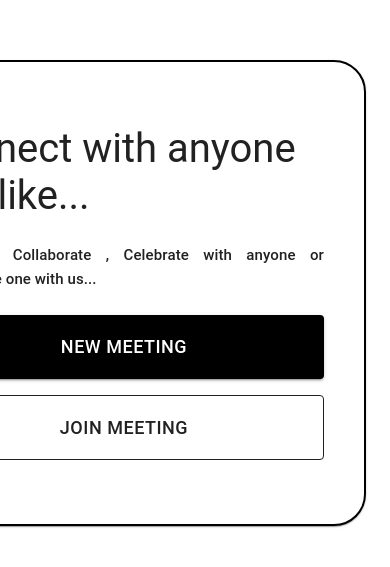
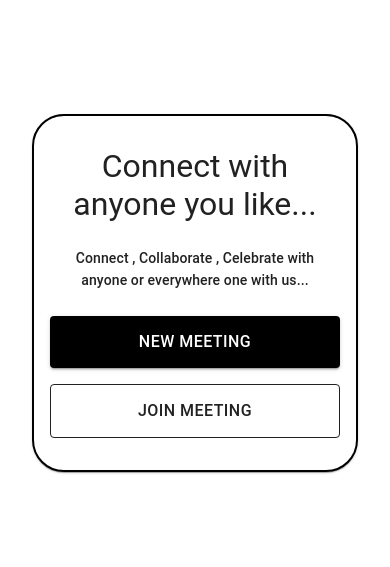
Before and after one commit to nesarw/LinkNest, a React (Vite) app in the folder client/: page / in a window 390 px wide. Shown: the part 137-704 px from the top of the page. Built offline with nearby package versions, Linux system fonts and the light colour scheme; no server answers.

Commit message:
Enhance intro page responsiveness with mobile-friendly design and adaptive styling

```diff
--- a/client/src/pages/intro.jsx
+++ b/client/src/pages/intro.jsx
@@ -1,10 +1,11 @@
 import React from "react";
-import { Box, Button, Card, Container, Stack, Typography } from '@mui/material';
+import { Box, Button, Card, Container, Stack, Typography, useTheme, useMediaQuery } from '@mui/material';
 import { useNavigate } from "react-router-dom";
-
 
 const Intro = () => {
   const navigate = useNavigate();
+  const theme = useTheme();
+  const isMobile = useMediaQuery(theme.breakpoints.down('sm'));
 
   const pushtoHostPage = () => {
     navigate('/join-room?host=true');
@@ -14,40 +15,76 @@ const Intro = () => {
     navigate('/join-room');
   };
 
-  return <
-    Container>
+  return <Container>
     <Box sx={{
-      width: "100%", height: '100vh', display: 'flex', flexDirection: 'column', alignItems: 'flex-end', justifyContent: 'center',
-    }
-
-    }>
+      width: "100%",
+      height: '100vh',
+      display: 'flex',
+      flexDirection: 'column',
+      alignItems: { xs: 'center', sm: 'flex-end' }, // Center on mobile, flex-end on larger screens
+      justifyContent: 'center',
+      pl: { xs: 0, sm: 0 }, // Left padding only for mobile
+      pr: { xs: 0, sm: 0 } // Right padding for mobile
+    }}>
       <Card sx={{
         display: 'flex',
         flexDirection: 'column',
         alignItems: 'center',
         justifyContent: 'center',
-        px: 5, py: 8,
-        width: 400,
+        px: { xs: 2, sm: 5 }, // Smaller horizontal padding on mobile
+        py: { xs: 4, sm: 8 }, // Smaller vertical padding on mobile
+        width: { xs: '85%', sm: 400 }, // Reduced width on mobile
+        maxWidth: { xs: 390, sm: '100%' }, // Max width for mobile
         rowGap: 3,
         border: '2px solid #000',
         borderRadius: 8
       }}>
-        <Typography variant="h3" align="left" fontSize={40}>
-        Connect with anyone you like...
+        <Typography
+          variant="h3"
+          align="center"
+          fontSize={{ xs: 32, sm: 40 }} // Smaller font on mobile
+          sx={{ px: { xs: 2, sm: 0 } }} // Add padding on mobile
+        >
+          Connect with anyone you like...
         </Typography>
-        <Typography variant="h6" align="justify" fontSize={15}>
-        Connect , Collaborate , Celebrate with anyone or everywhere one with us...
+        <Typography
+          variant="h6"
+          align="center"
+          fontSize={{ xs: 14, sm: 15 }}
+          sx={{ px: { xs: 2, sm: 0 } }} // Add padding on mobile
+        >
+          Connect , Collaborate , Celebrate with anyone or everywhere one with us...
         </Typography>
-        <Stack direction='column' alignItems='center' spacing={2} sx={{ width: 1 }}>
-          <Button onClick={pushtoHostPage} fullWidth variant="contained" sx={{ backgroundColor: 'black', color: 'white', padding: '16px', fontSize: '18px' , width: '100%' }}>
+        <Stack direction='column' alignItems='center' spacing={2} sx={{ width: 1, px: { xs: 2, sm: 0 } }}>
+          <Button
+            onClick={pushtoHostPage}
+            fullWidth
+            variant="contained"
+            sx={{
+              backgroundColor: 'black',
+              color: 'white',
+              padding: { xs: '12px', sm: '16px' },
+              fontSize: { xs: '16px', sm: '18px' },
+              width: '100%'
+            }}
+          >
             New Meeting
           </Button>
-          <Button onClick={pushtoJoinPage} fullWidth variant="outlined" color="black" sx={{ padding: '16px', fontSize: '18px', width: '100%' }}>
+          <Button
+            onClick={pushtoJoinPage}
+            fullWidth
+            variant="outlined"
+            color="black"
+            sx={{
+              padding: { xs: '12px', sm: '16px' },
+              fontSize: { xs: '16px', sm: '18px' },
+              width: '100%'
+            }}
+          >
             Join Meeting
           </Button>
         </Stack>
       </Card>
-
     </Box>
   </Container>;
 }
```
